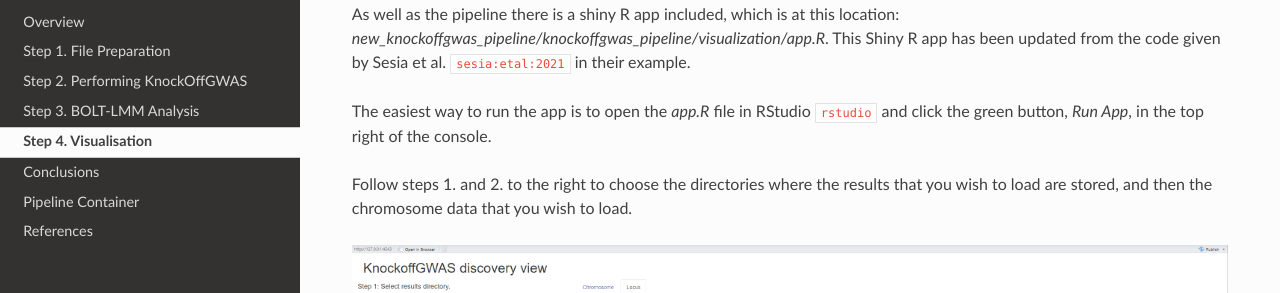
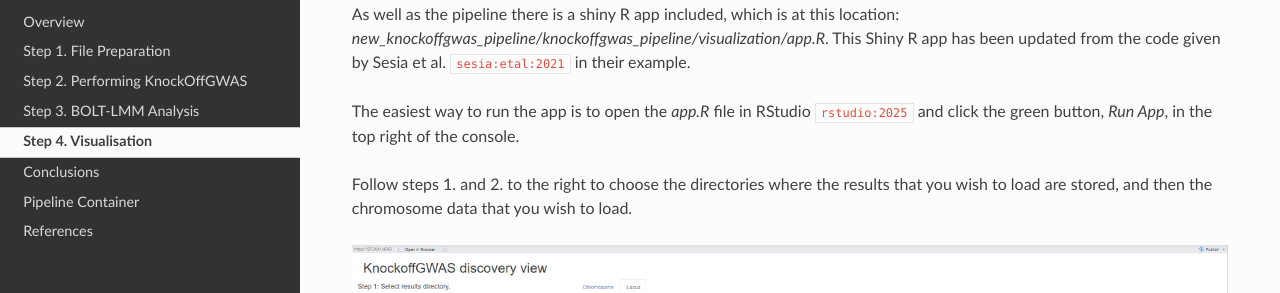
Before and after one commit to NewcastleRSE/knockoff-gwas, a Sphinx documentation site: the page built from docs/visualisation.rst, in a window 1280 px wide and 900 px high. Shown: the part 157-450 px from the top of the window. Built offline with Sphinx 7.4.7 and the Read the Docs theme 3.1.0, drawn with Linux system fonts in a browser that asks for light colours; cross-references to code outside the pages are shown as plain code.

Commit message:
docs refs

```diff
--- a/docs/visualisation.rst
+++ b/docs/visualisation.rst
@@ -5,7 +5,7 @@ Step 4. Visualisation
 
 As well as the pipeline there is a shiny R app included, which is at this location: `new_knockoffgwas_pipeline/knockoffgwas_pipeline/visualization/app.R`. This Shiny R app has been updated from the code given by Sesia et al. :cite:`sesia:etal:2021` in their example.
 
-The easiest way to run the app is to open the `app.R` file in RStudio :cite:`rstudio` and click the green button, `Run App`, in the top right of the console.
+The easiest way to run the app is to open the `app.R` file in RStudio :cite:`rstudio:2025` and click the green button, `Run App`, in the top right of the console.
 
 Follow steps 1. and 2. to the right to choose the directories where the results that you wish to load are stored, and then the chromosome data that you wish to load.
 
--- a/docs/web-refs.bib
+++ b/docs/web-refs.bib
@@ -29,7 +29,7 @@ pages={559--575},
 year={2007},
 }
 
-@book{rstudio,
+@book{rstudio:2025,
   title     = {RStudio: Integrated Development Environment for R},
   author    = {{Posit Team}},
   publisher = {Posit Software, PBC},
```
Also changed, not shown: other parts of docs/visualisation.rst (+1 -1 lines).
